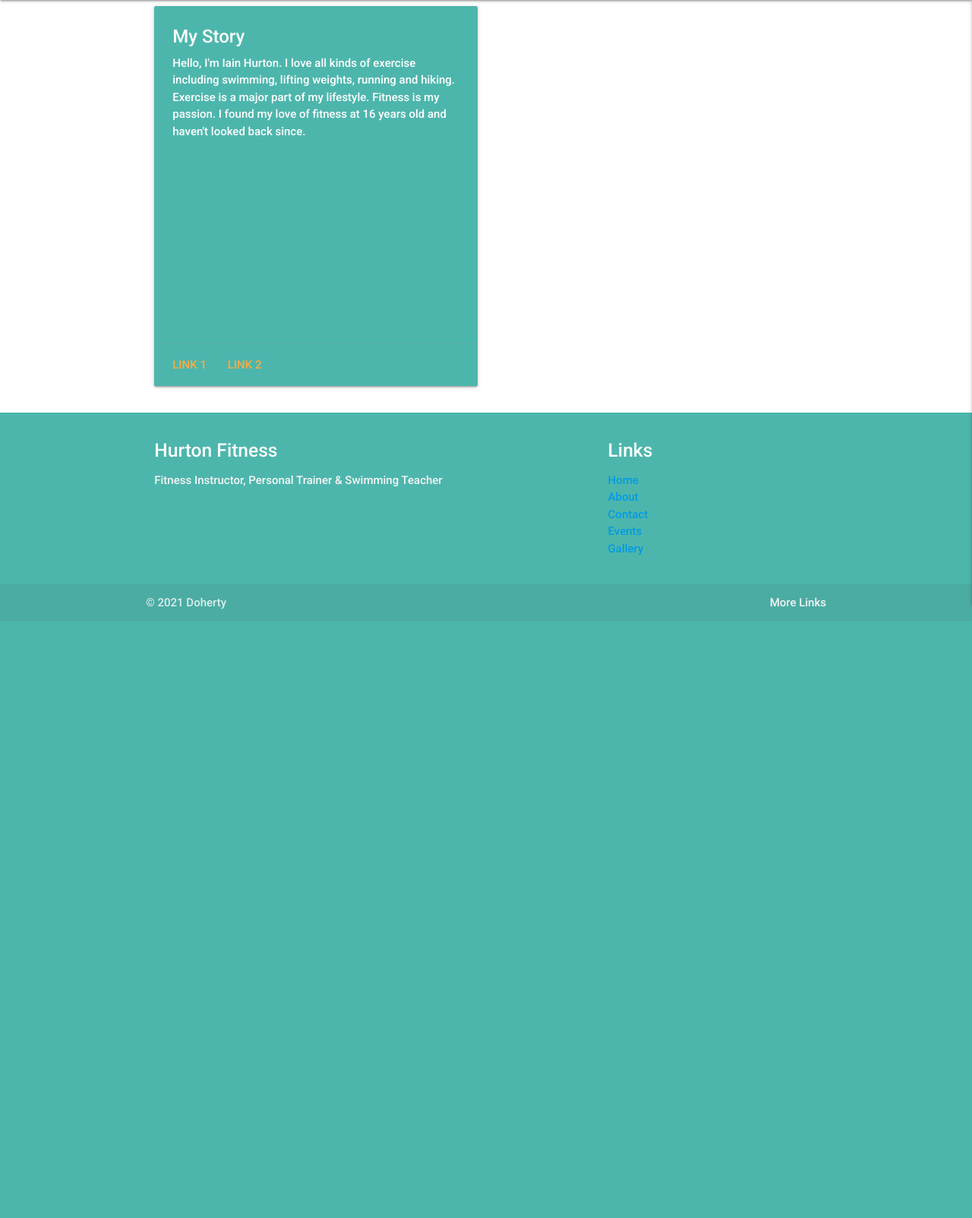
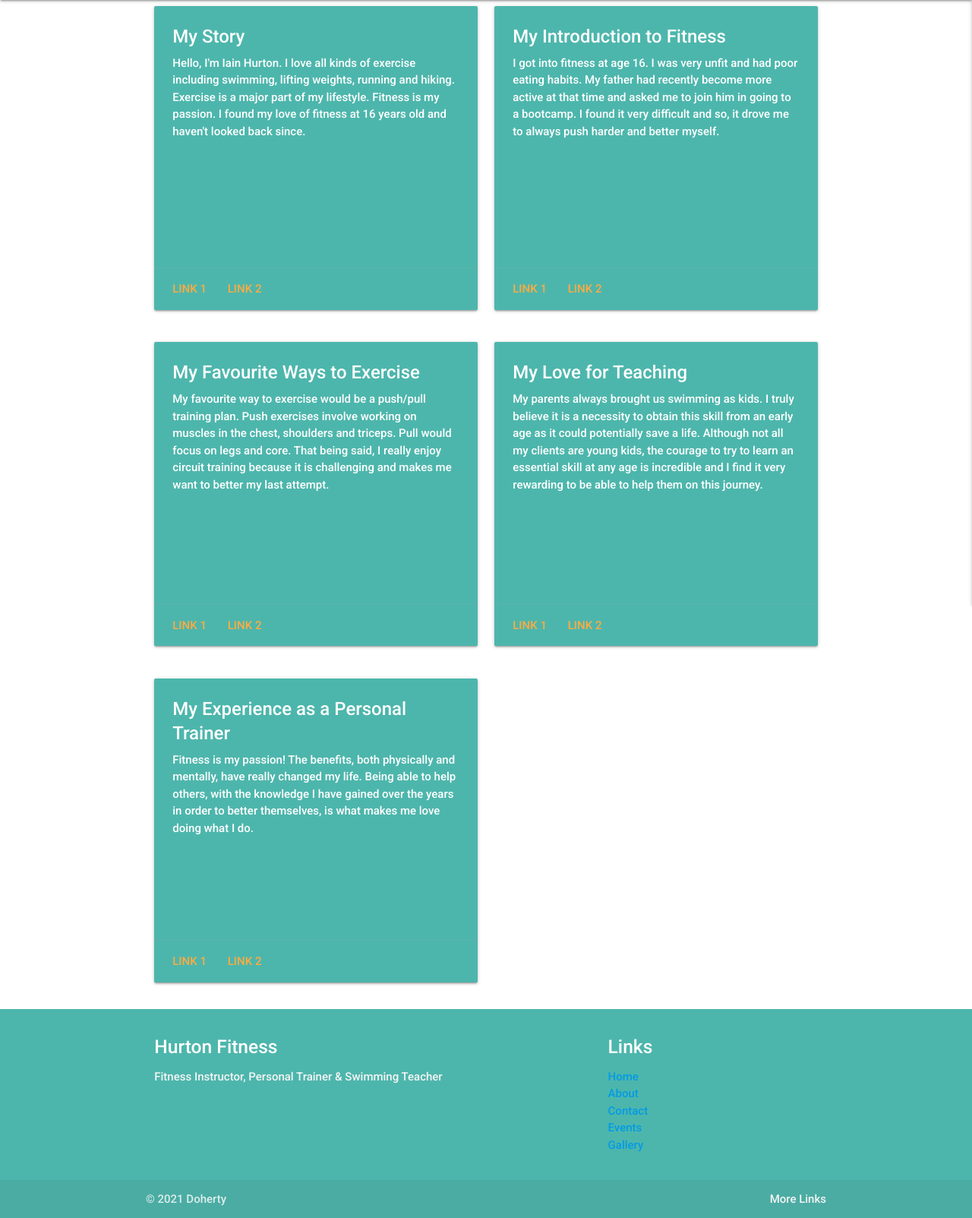
Before and after one commit to alandoherty95/iain-hurton-fitness, a Flask app: page /about in a window 1280 px wide. Shown: the part 64-1667 px from the top of the page at 76% size. Before the commit the page ends 866 px from the top, so only its background shows below. Run offline with Flask 2, Linux system fonts and the light colour scheme; some libraries are stand-ins or nearby versions.

Commit message:
Added cards to About and Events page

```diff
--- a/templates/about.html
+++ b/templates/about.html
@@ -5,10 +5,62 @@
     <!-- about content goes here -->
     <div class="row">
         <div class="col s12 m6">
-            <div class="card large teal lighten-2">
+            <div class="card medium teal lighten-2">
                 <div class="card-content white-text">
                     <span class="card-title">My Story</span>
                     <p>Hello, I'm Iain Hurton. I love all kinds of exercise including swimming, lifting weights, running and hiking. Exercise is a major part of my lifestyle. Fitness is my passion. I found my love of fitness at 16 years old and haven't looked back since.</p>
+                </div>
+                <div class="card-action">
+                    <a href="#">Link 1</a>
+                    <a href="#">Link 2</a>
+                </div>
+            </div>
+        </div>
+        <div class="col s12 m6">
+            <div class="card medium teal lighten-2">
+                <div class="card-content white-text">
+                    <span class="card-title">My Introduction to Fitness</span>
+                    <p>I got into fitness at age 16. I was very unfit and had poor eating habits. My father had recently become more active at that time and asked me to join him in going to a bootcamp. I found it very difficult and so, it drove me to always push harder and better myself.</p>
+                </div>
+                <div class="card-action">
+                    <a href="#">Link 1</a>
+                    <a href="#">Link 2</a>
+                </div>
+            </div>
+        </div>
+    </div>
+    <div class="row">
+        <div class="col s12 m6">
+            <div class="card medium teal lighten-2">
+                <div class="card-content white-text">
+                    <span class="card-title">My Favourite Ways to Exercise</span>
+                    <p>My favourite way to exercise would be a push/pull training plan. Push exercises involve working on muscles in the chest, shoulders and triceps. Pull would focus on legs and core. That being said, I really enjoy circuit training because it is challenging and makes me want to better my last attempt.</p>
+                </div>
+                <div class="card-action">
+                    <a href="#">Link 1</a>
+                    <a href="#">Link 2</a>
+                </div>
+            </div>
+        </div>
+        <div class="col s12 m6">
+            <div class="card medium teal lighten-2">
+                <div class="card-content white-text">
+                    <span class="card-title">My Love for Teaching</span>
+                    <p>My parents always brought us swimming as kids. I truly believe it is a necessity to obtain this skill from an early age as it could potentially save a life. Although not all my clients are young kids, the courage to try to learn an essential skill at any age is incredible and I find it very rewarding to be able to help them on this journey.</p>
+                </div>
+                <div class="card-action">
+                    <a href="#">Link 1</a>
+                    <a href="#">Link 2</a>
+                </div>
+            </div>
+        </div>
+    </div>
+    <div class="row">
+        <div class="col s12 m6">
+            <div class="card medium teal lighten-2">
+                <div class="card-content white-text">
+                    <span class="card-title">My Experience as a Personal Trainer</span>
+                    <p>Fitness is my passion! The benefits, both physically and mentally, have really changed my life. Being able to help others, with the knowledge I have gained over the years in order to better themselves, is what makes me love doing what I do.</p>
                 </div>
                 <div class="card-action">
                     <a href="#">Link 1</a>
```
Also changed, not shown: templates/events.html (+45 -1 lines).
